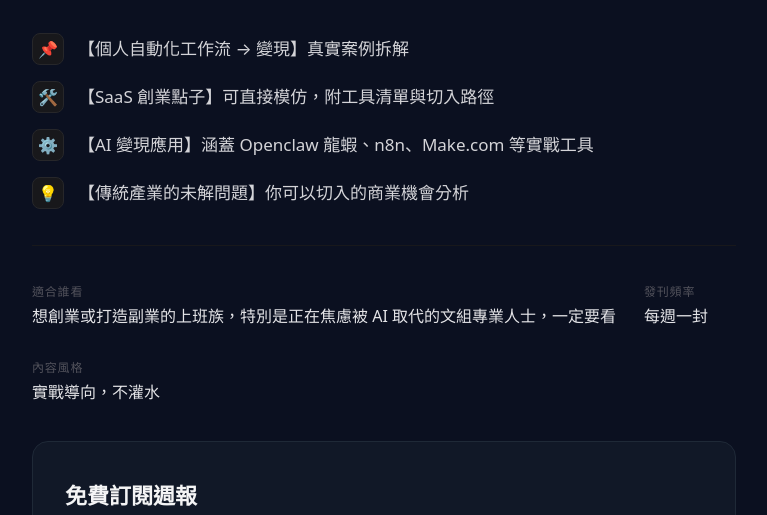
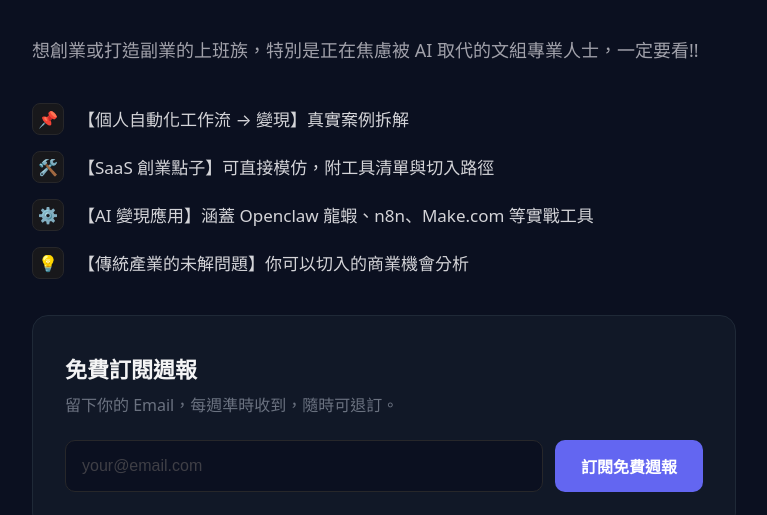
Before and after one commit to TsuweiLin/business-model-analysis_newsletter, a plain HTML site: page index.html in a window 1280 px wide. Shown: the part 247-762 px from the top of the page, without its empty margins (256-1023 px from the left). Drawn offline with Linux system fonts and the light colour scheme.

Commit message:
Remove meta information from index.html
Removed meta information section from the HTML.

```diff
--- a/index.html
+++ b/index.html
@@ -206,6 +206,7 @@
     <h1>高效變現商模創業解析</h1>
 
     <p class="subtitle">【每週一封深度解析：教你用最簡單、最高效的變現商模，開始打造自動化的個人事業】</p>
+    <p class="subtitle"> 想創業或打造副業的上班族，特別是正在焦慮被 AI 取代的文組專業人士，一定要看!!</p>
 
     <ul class="features">
       <li>
@@ -225,24 +226,6 @@
         【傳統產業的未解問題】你可以切入的商業機會分析
       </li>
     </ul>
-
-    <hr class="divider" />
-
-    <div class="meta-row">
-      <div class="meta-item">
-        <div class="label">適合誰看</div>
-        <div class="value">想創業或打造副業的上班族，特別是正在焦慮被 AI 取代的文組專業人士，一定要看</div>
-      </div>
-      <div class="meta-item">
-        <div class="label">發刊頻率</div>
-        <div class="value">每週一封</div>
-      </div>
-      <div class="meta-item">
-        <div class="label">內容風格</div>
-        <div class="value">實戰導向，不灌水</div>
-      </div>
-    </div>
-
     <div class="subscribe-box">
       <h3>免費訂閱週報</h3>
       <p>留下你的 Email，每週準時收到，隨時可退訂。</p>
```
